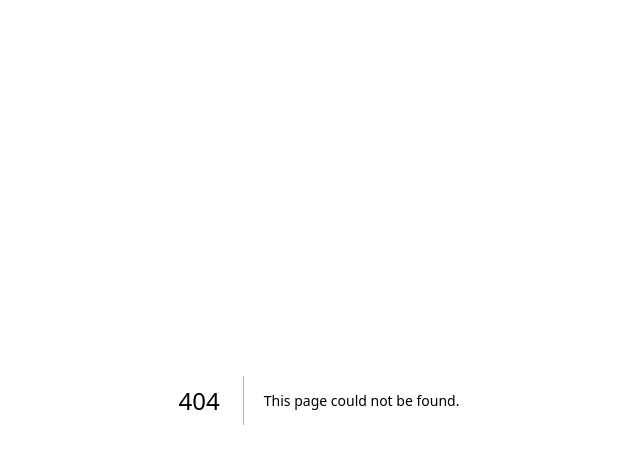
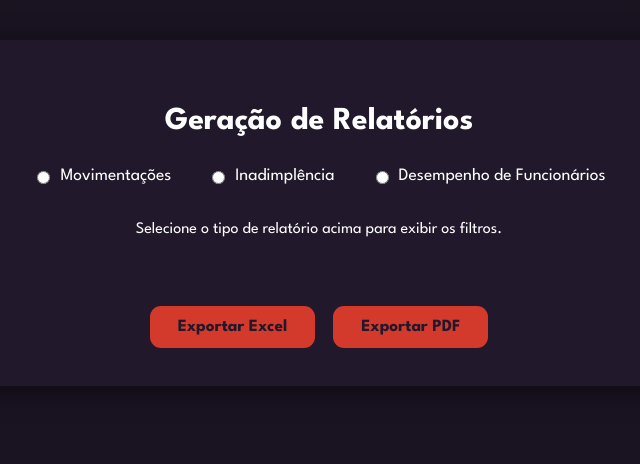
Before and after one commit to gabriel-scripts/MALVADER-FRONT-END, a Next.js app: page /employee_menu/gerar-relatorio in a window 1280 px wide. Before the commit this address had no page. Shown: the top 464 px of the page, without its empty margins (321-961 px from the left). Built offline with nearby package versions, Linux system fonts and the light colour scheme.

Commit message:
adding report page

```diff
--- /dev/null
+++ b/src/app/employee_menu/gerar-relatorio/gerar-relatorio.css
@@ -0,0 +1,164 @@
+.relatorio-container {
+  background: #21192b;
+  border-radius: 28px;
+  box-shadow: 0 4px 28px #0008;
+  width: 860px;
+  max-width: 99vw;
+  padding: 40px 32px 38px 32px;
+  margin: 40px auto;
+  display: flex;
+  flex-direction: column;
+  align-items: center;
+}
+
+.relatorio-container h2 {
+  font-family: 'League Spartan', sans-serif;
+  color: #fff;
+  font-size: 2rem;
+  font-weight: bold;
+  text-align: center;
+  margin-bottom: 32px;
+}
+
+.tipo-relatorio-selector {
+  display: flex;
+  justify-content: center;
+  gap: 36px;
+  margin-bottom: 22px;
+  font-family: 'League Spartan', sans-serif;
+  color: #fff;
+  font-size: 1.09rem;
+}
+
+.tipo-relatorio-selector label {
+  display: flex;
+  align-items: center;
+  gap: 7px;
+}
+
+.filtros-relatorio {
+  display: flex;
+  flex-wrap: wrap;
+  gap: 22px;
+  width: 100%;
+  justify-content: center;
+  margin-bottom: 24px;
+}
+
+.filtros-relatorio input,
+.filtros-relatorio select {
+  background: transparent;
+  border: 2px solid  #d33a2c;
+  border-radius: 13px;
+  padding: 12px 14px;
+  color: #fff;
+  font-family: 'League Spartan', sans-serif;
+  font-size: 1.05rem;
+  outline: none;
+  width: 180px;
+}
+
+.filtros-relatorio button {
+  background:  #d33a2c;
+  color: #21192b;
+  font-family: 'League Spartan', sans-serif;
+  font-size: 1.1rem;
+  font-weight: bold;
+  border: none;
+  border-radius: 12px;
+  padding: 14px 22px;
+  cursor: pointer;
+  transition: background 0.2s;
+  box-shadow: 0 2px 10px #0003;
+}
+
+
+.filtros-relatorio button:hover,
+.botoes-exportacao button:hover {
+  background: #e4573d;
+  color: #fff;
+}
+
+.relatorio-metricas {
+  width: 100%;
+  margin: 10px 0 15px 0;
+  color: #d32a2a;
+  font-family: 'League Spartan', sans-serif;
+  font-weight: 600;
+  text-align: left;
+  font-size: 1.02rem;
+}
+
+.relatorio-tabela {
+  width: 100%;
+  margin-bottom: 18px;
+  overflow-x: auto;
+}
+
+.relatorio-tabela table {
+  width: 100%;
+  border-collapse: collapse;
+  font-family: 'League Spartan', sans-serif;
+  background: #241d2b;
+  border-radius: 12px;
+  overflow: hidden;
+}
+
+.relatorio-tabela th, .relatorio-tabela td {
+  padding: 12px 14px;
+  text-align: left;
+  border-bottom: 1px solid #3b2c44;
+  color: #fff;
+}
+
+.relatorio-tabela th {
+  background:  #d33a2c;
+  color: #21192b;
+  font-size: 1.05rem;
+  font-weight: 700;
+  letter-spacing: 1px;
+}
+
+.botoes-exportacao {
+  display: flex;
+  gap: 18px;
+  margin-top: 10px;
+}
+
+.botoes-exportacao button {
+  background:  #d33a2c;
+  color: #21192b;
+  font-family: 'League Spartan', sans-serif;
+  font-size: 1.07rem;
+  font-weight: 700;
+  border: none;
+  border-radius: 11px;
+  padding: 13px 28px;
+  cursor: pointer;
+  transition: background 0.16s;
+}
+
+.placeholder-relatorio{
+  font-family: 'League Spartan', sans-serif;
+  color: #fff;
+}
+
+.filtros-relatorio select {
+  background: #21192b;
+}
+
+@media (max-width: 950px) {
+  .relatorio-container {
+    width: 99vw;
+    padding: 22px 4vw;
+  }
+  .filtros-relatorio input,
+  .filtros-relatorio select {
+    width: 120px;
+    padding: 9px 8px;
+  }
+  .relatorio-tabela th, .relatorio-tabela td {
+    padding: 7px 6px;
+    font-size: 0.95rem;
+  }
+}
--- /dev/null
+++ b/src/app/employee_menu/gerar-relatorio/page.js
@@ -0,0 +1,103 @@
+"use client";
+import { useState } from "react";
+import "./gerar-relatorio.css";
+
+export default function GerarRelatorio() {
+  const [tipoRelatorio, setTipoRelatorio] = useState("");
+  const [filtros, setFiltros] = useState({
+    dataInicio: "",
+    dataFim: "",
+    tipoTransacao: "",
+    agencia: "",
+    funcionario: ""
+  });
+  const [resultado, setResultado] = useState([]);
+  const [carregando, setCarregando] = useState(false);
+
+  const exportar = (tipo) => {
+    alert(`Exportando relatório em formato ${tipo}`);
+  };
+
+  const handleFiltro = (e) => {
+    setFiltros({ ...filtros, [e.target.name]: e.target.value });
+  };
+
+  const handleBuscar = (e) => {
+    e.preventDefault();
+    setCarregando(true);
+    setTimeout(() => {
+      setResultado([/* dados simulados */]);
+      setCarregando(false);
+    }, 1000);
+  };
+
+  // Opções para selects
+  const opcoesTransacao = [
+    { label: "Depósito", value: "deposito" },
+    { label: "Saque", value: "saque" },
+    { label: "Transferência", value: "transferencia" }
+
+  ];
+
+  return (
+    <div className="relatorio-container">
+      <h2>Geração de Relatórios</h2>
+      <div className="tipo-relatorio-selector">
+        <label>
+          <input type="radio" name="tipo" value="movimentacoes" checked={tipoRelatorio === "movimentacoes"} onChange={() => setTipoRelatorio("movimentacoes")} />
+          Movimentações
+        </label>
+        <label>
+          <input type="radio" name="tipo" value="inadimplencia" checked={tipoRelatorio === "inadimplencia"} onChange={() => setTipoRelatorio("inadimplencia")} />
+          Inadimplência
+        </label>
+        <label>
+          <input type="radio" name="tipo" value="desempenho" checked={tipoRelatorio === "desempenho"} onChange={() => setTipoRelatorio("desempenho")} />
+          Desempenho de Funcionários
+        </label>
+      </div>
+
+      {tipoRelatorio ? (
+        <form className="filtros-relatorio" onSubmit={handleBuscar}>
+          <input type="date" name="dataInicio" value={filtros.dataInicio} onChange={handleFiltro} placeholder="Data Inicial" />
+          <input type="date" name="dataFim" value={filtros.dataFim} onChange={handleFiltro} placeholder="Data Final" />
+
+          {tipoRelatorio === "movimentacoes" && (
+            <select
+              name="tipoTransacao"
+              value={filtros.tipoTransacao}
+              onChange={handleFiltro}
+            >
+              <option value="">Tipo de Transação</option>
+              {opcoesTransacao.map(opt => (
+                <option value={opt.value} key={opt.value}>{opt.label}</option>
+              ))}
+            </select>
+          )}
+          {(tipoRelatorio === "movimentacoes" || tipoRelatorio === "inadimplencia" || tipoRelatorio === "desempenho") && (
+            <input name="agencia" value={filtros.agencia} onChange={handleFiltro} placeholder="Agência" />
+          )}
+          {tipoRelatorio === "desempenho" && (
+            <input name="funcionario" value={filtros.funcionario} onChange={handleFiltro} placeholder="Funcionário" />
+          )}
+          <button type="submit">Buscar</button>
+        </form>
+      ) : (
+        <div className="placeholder-relatorio">
+          <p>Selecione o tipo de relatório acima para exibir os filtros.</p>
+        </div>
+      )}
+
+      <div className="relatorio-metricas">
+        {/* Simular métricas aqui */}
+      </div>
+      <div className="relatorio-tabela">
+        {/* Renderizar tabela de resultados aqui */}
+      </div>
+      <div className="botoes-exportacao">
+        <button onClick={() => exportar("Excel")}>Exportar Excel</button>
+        <button onClick={() => exportar("PDF")}>Exportar PDF</button>
+      </div>
+    </div>
+  );
+}
```
Also changed, not shown: src/app/employee_menu/gerar-relatorios/gerar-relatorios.css (deleted), src/app/employee_menu/gerar-relatorios/page.js (deleted).
